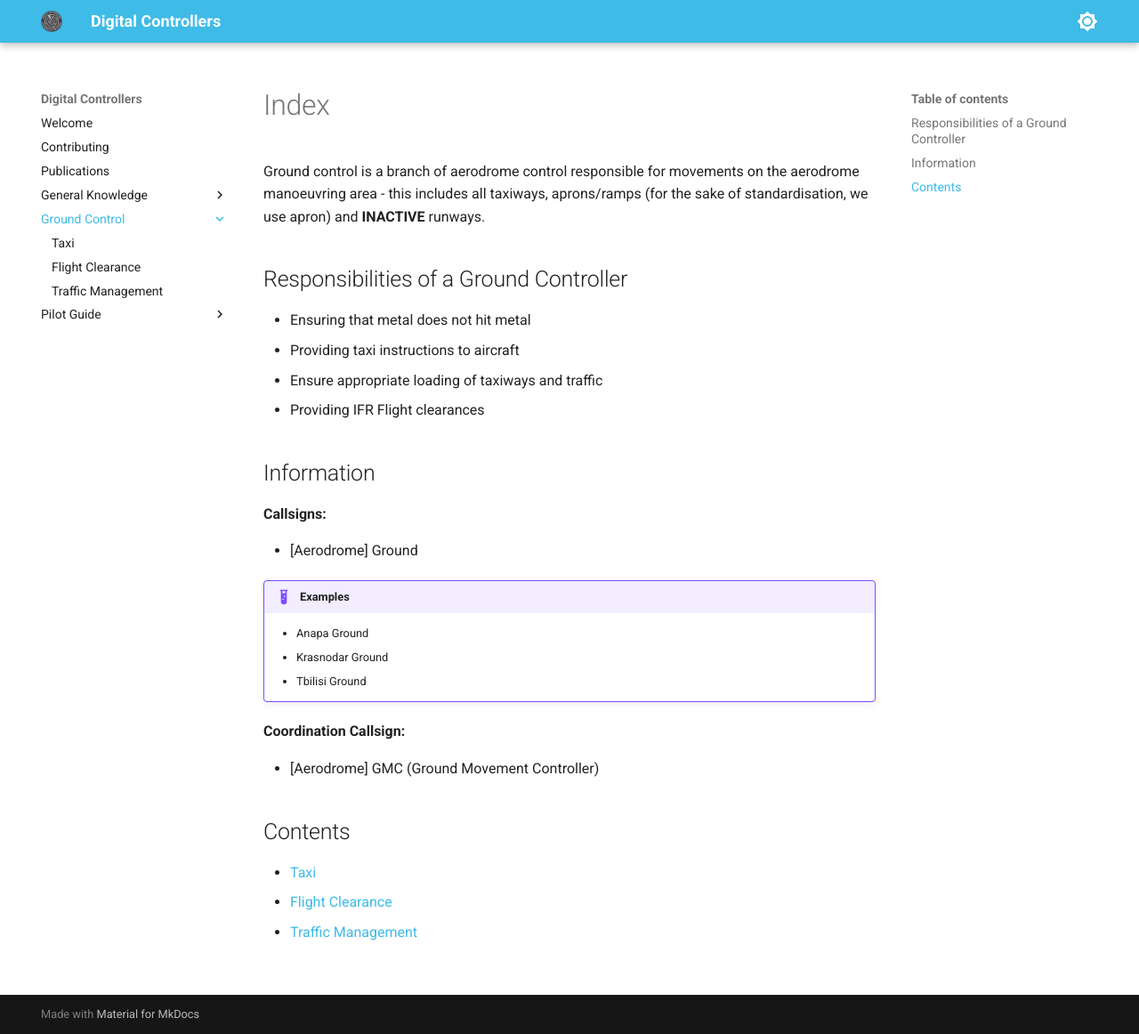
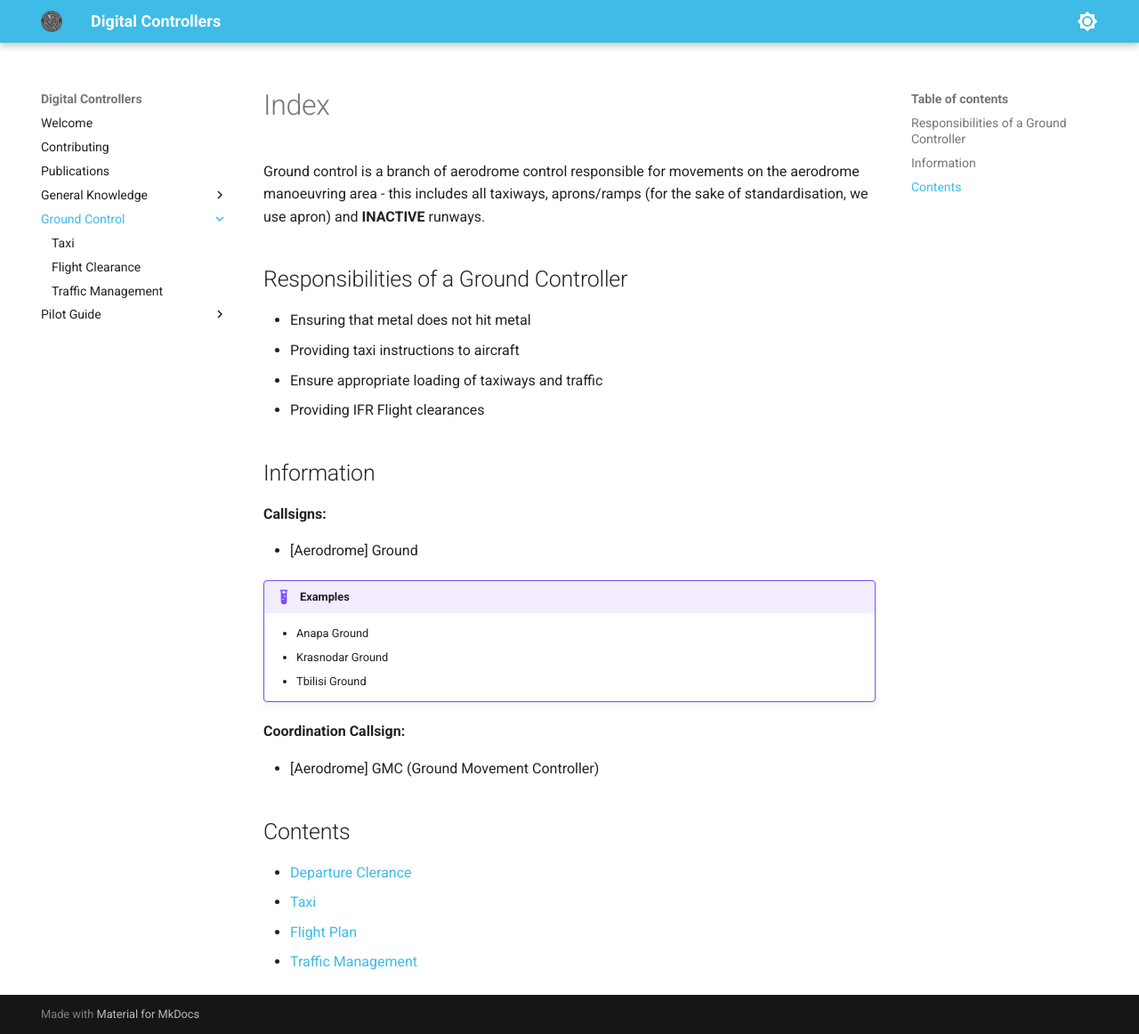
Before and after one commit to Digital-Controllers/website, an MkDocs documentation site: the page built from docs/ground/index.md, in a window 1280 px wide and 1162 px high. Shown: the whole window at 89% size. Built offline with MkDocs 1.6.1 and Material for MkDocs 9.7.7, drawn with Linux system fonts in a browser that asks for light colours.

Commit message:
update ground index page

```diff
--- a/docs/ground/index.md
+++ b/docs/ground/index.md
@@ -24,6 +24,7 @@ Ground control is a branch of aerodrome control responsible for movements on the
 
 ## Contents
 
+- [Departure Clerance](./departure_clearance.md)
 - [Taxi](./taxi.md)
-- [Flight Clearance](./flight_clearance.md)
+- [Flight Plan](./flight_plan.md)
 - [Traffic Management](./traffic_management.md)
```
